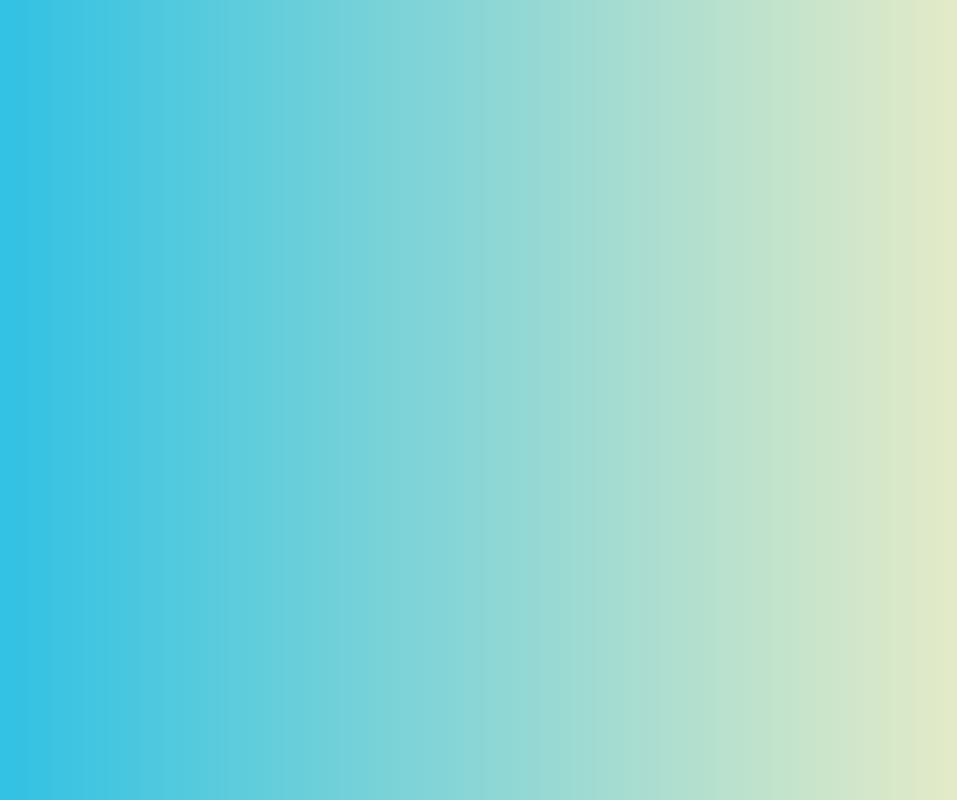
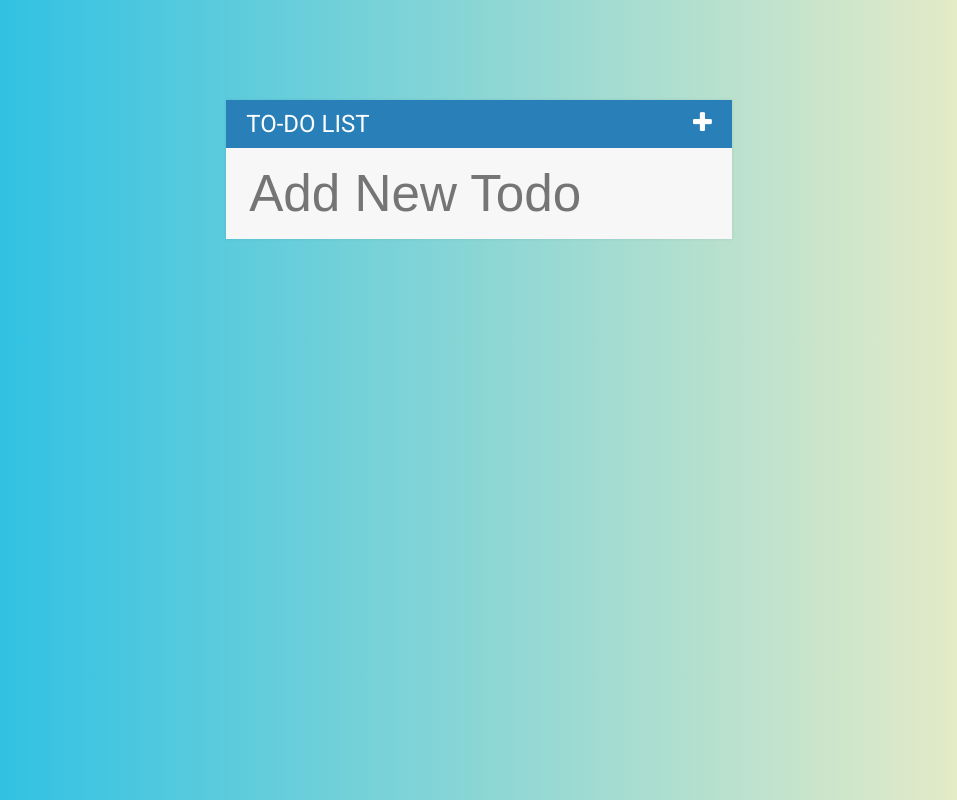
Before and after one commit to laxmishigoli1152/To-Do-List-Project, a plain HTML site: page index.html in a window 1280 px wide. Shown: the whole page, without its empty margins (161-1118 px from the left). Drawn offline with Linux system fonts and the light colour scheme.

Commit message:
Added missing Container class

```diff
--- a/index.html
+++ b/index.html
@@ -10,6 +10,13 @@
 </head>
 <body onload="loadSavedNotes()">
 
+<div class="container">
+	<h1>To-Do List <i class="fa fa-plus"></i></h1>
+	<input type="text" placeholder="Add New Todo">
+
+	<ul>
+
+</div>
 
 
 <script type="text/javascript" src="assets/js/todos.js"></script>
```
